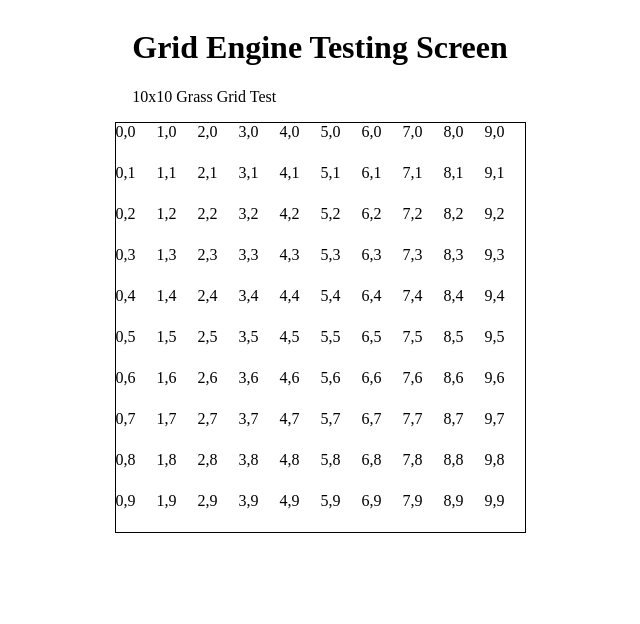
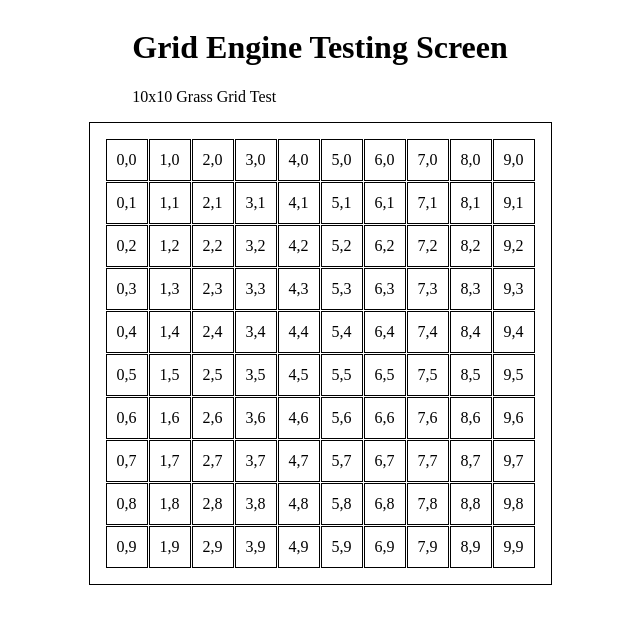
Before and after one commit to mikewng/grid-engine, a Next.js app: page / in a window 1280 px wide. Shown: the top 624 px of the page, without its empty margins (320-960 px from the left). Built offline with nearby package versions, Linux system fonts and the light colour scheme.

Commit message:
css and debug tool

```diff
--- /dev/null
+++ b/src/app/components/gridcomponent.scss
@@ -0,0 +1,4 @@
+.ge-grid-component-wrapper {
+    display: flex;
+    padding: 1rem;
+}
--- a/src/app/components/gridcomponent.tsx
+++ b/src/app/components/gridcomponent.tsx
@@ -2,6 +2,8 @@ import React, { memo, useMemo, useCallback } from "react";
 import { Grid } from "../engine/models/grid/grid";
 import { Tile } from "../engine/models/grid/tile";
 import TileComponent from "./tilecomponent";
+
+import "./gridcomponent.scss"
 
 interface GridProps {
     grid: Grid;
--- /dev/null
+++ b/src/app/components/tilecomponent.scss
@@ -0,0 +1,6 @@
+.ge-tile-wrapper {
+    display: flex;
+    justify-content: center;
+    align-items: center;
+    border: 1px solid black;
+}
--- a/src/app/components/tilecomponent.tsx
+++ b/src/app/components/tilecomponent.tsx
@@ -1,6 +1,8 @@
 import React, { memo, useMemo } from "react";
 import { Tile } from "../engine/models/grid/tile";
 import { TileType } from "../engine/models/grid/itile";
+
+import "./tilecomponent.scss"
 
 interface TileProps {
     tile: Tile;
@@ -40,7 +42,7 @@ const TileComponent: React.FC<TileProps> = memo(({
         aspectRatio: '1',
         minHeight: '40px',
         cursor: onClick ? 'pointer' : 'default',
-        transition: 'all 0.15s ease-in-out'
+        transition: 'all 0.15s ease-in-out',
     }), [onClick]);
 
     return (
```
Also changed, not shown: src/app/screens/uidebug/tiledebugger.tsx (added, +16 -0 lines).
